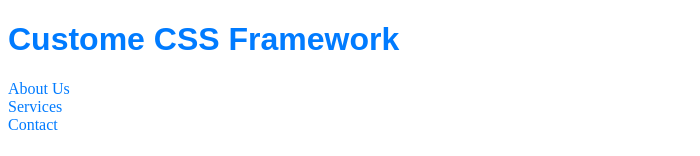
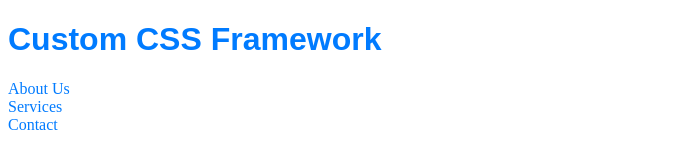
Before and after one commit to lin00153/Custom-CSS-Framework, a plain HTML site: page index.html in a window 1280 px wide. Shown: the top 156 px of the page, without its empty margins (0-700 px from the left). Drawn offline with Linux system fonts and the light colour scheme.

Commit message:
Alyssa's edits + commit

```diff
--- a/index.html
+++ b/index.html
@@ -4,12 +4,12 @@
     <meta charset="UTF-8">
     <meta name="viewport" content="width=device-width, initial-scale=1.0">
     <link rel="stylesheet" href="styles.css">
-    <title>Custome CSS Framework</title>
+    <title>Custom CSS Framework</title>
 </head>
 <body>
 
     <header>
-        <h1>Custome CSS Framework</h1>
+        <h1>Custom CSS Framework</h1>
     </header>
 
     <nav>
```
Also changed, not shown: 1 other file.
